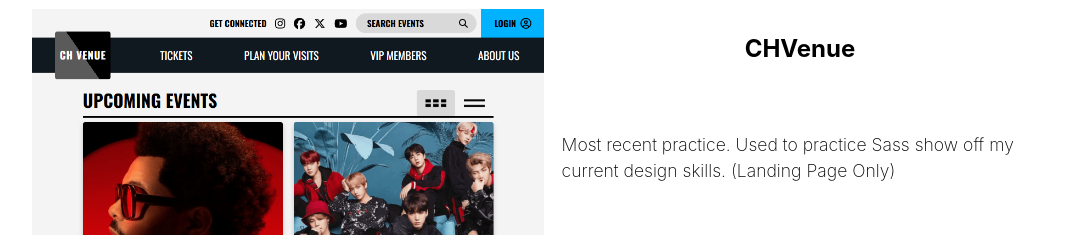
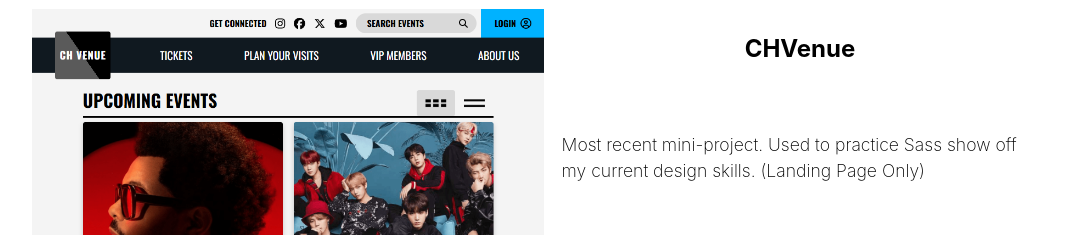
Before and after one commit to ndyarborough/portfolio, a React (Create React App) app: page / in a window 1280 px wide. Shown: the part 4460-4695 px from the top of the page, without its empty margins (96-1183 px from the left). Built offline with nearby package versions, Linux system fonts and the light colour scheme.

Commit message:
word change

```diff
--- a/src/App.js
+++ b/src/App.js
@@ -264,7 +264,7 @@ function App() {
                     </div>
                     <div className='column c3'>
                       <h6>CHVenue</h6>
-                      <p>Most recent practice. Used to practice Sass show off my current design skills. (Landing Page Only)</p>
+                      <p>Most recent mini-project. Used to practice Sass show off my current design skills. (Landing Page Only)</p>
                       <ul className='project-techs'>
                         <li>React</li>
                         <li>NodeJs</li>
```
